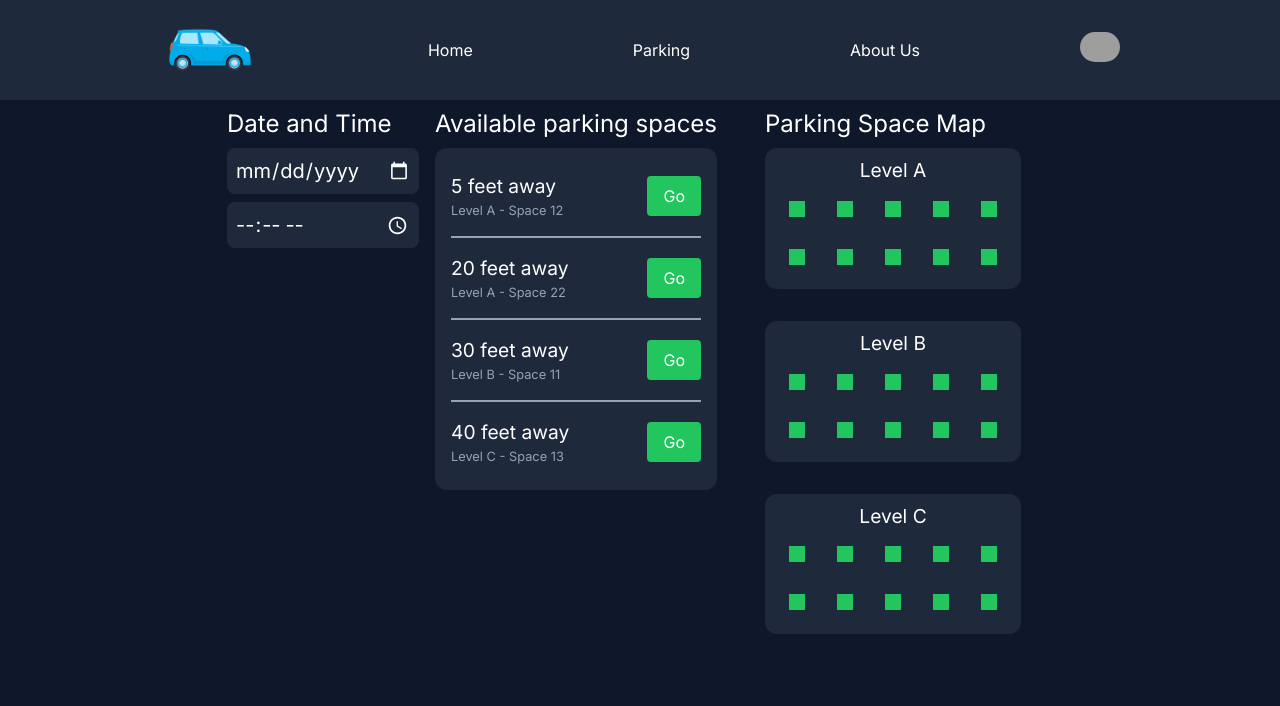
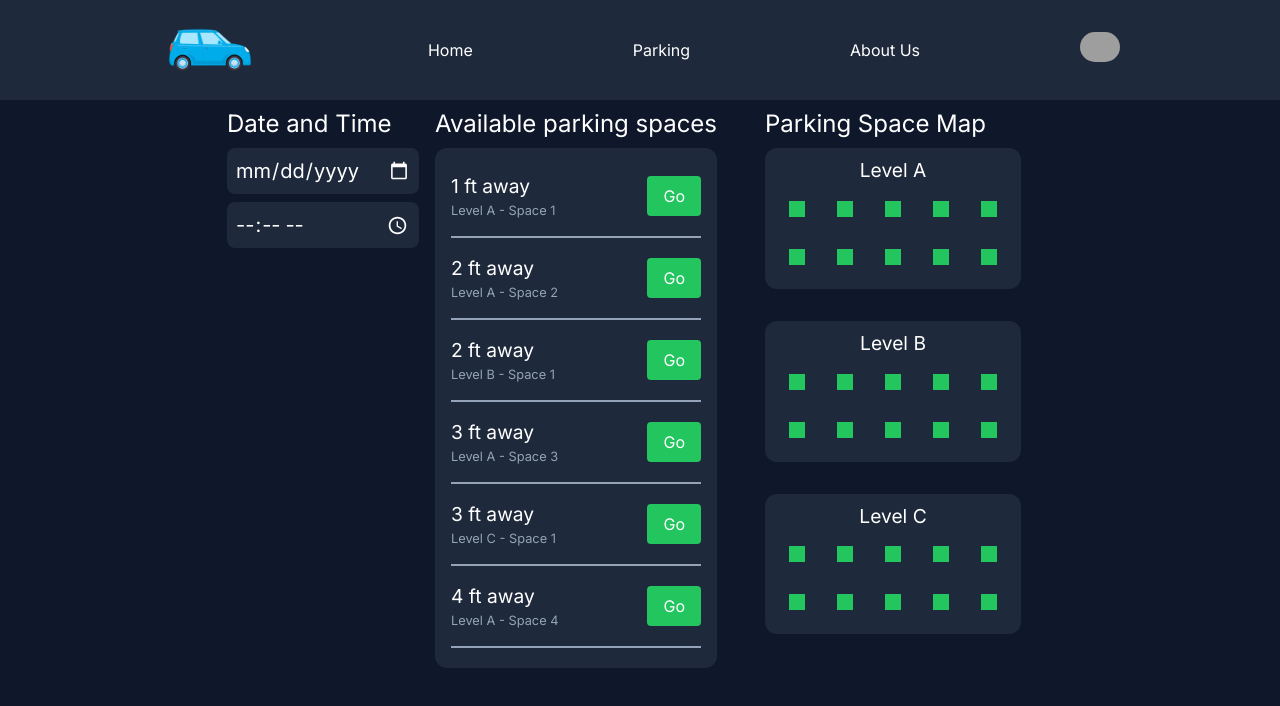
Before and after one commit to fhsu-swe-fall2023-team04/park-ez, a Next.js app: page /parking-space in a window 1280 px wide. Shown: the top 706 px of the page. Built offline with nearby package versions, Linux system fonts and the light colour scheme; grey boxes are pictures that could not be loaded.

Commit message:
parking map

```diff
--- a/_components/DateTimePicker.tsx
+++ /dev/null
@@ -1,19 +0,0 @@
-import React from 'react'
-
-export default function DateTimePicker() {
-	return (
-		<div className=' '>
-			<p className='py-2 text-2xl'>Date and Time</p>
-			<div className=' space-y-2'>
-				<input
-					type='date'
-					className='block w-full rounded-lg p-2 text-xl bg-slate-800 text-white 	'
-				/>
-				<input
-					type='time'
-					className='block w-full rounded-lg p-2 text-xl bg-slate-800 text-white '
-				/>
-			</div>
-		</div>
-	)
-}
--- a/_components/ParkingAvail.tsx
+++ /dev/null
@@ -1,40 +0,0 @@
-import React from 'react'
-
-export default function ParkingAvail() {
-  return (
-		<div>
-			{' '}
-			<p className=' text-2xl py-2'>Available parking spaces</p>
-			<ul className=' bg-slate-800 rounded-xl px-4 py-2 divide-y-2 divide-slate-400'>
-				<li className='flex py-4 items-center justify-between  '>
-					<div className='[&>*]:block'>
-						<big>5 feet away</big>
-						<small className=' text-slate-400'>Level A - Space 12</small>
-					</div>
-					<button className=' bg-green-500 px-4 py-2 rounded'>Go</button>
-				</li>
-				<li className='flex py-4 items-center justify-between '>
-					<div className='[&>*]:block'>
-						<big>20 feet away</big>
-						<small className=' text-slate-400'>Level A - Space 22</small>
-					</div>
-					<button className=' bg-green-500 px-4 py-2 rounded'>Go</button>
-				</li>
-				<li className='flex py-4 items-center justify-between '>
-					<div className='[&>*]:block'>
-						<big>30 feet away</big>
-						<small className=' text-slate-400'>Level B - Space 11</small>
-					</div>
-					<button className=' bg-green-500 px-4 py-2 rounded'>Go</button>
-				</li>
-				<li className='flex py-4 items-center justify-between '>
-					<div className='[&>*]:block'>
-						<big>40 feet away</big>
-						<small className=' text-slate-400'>Level C - Space 13</small>
-					</div>
-					<button className=' bg-green-500 px-4 py-2 rounded'>Go</button>
-				</li>
-			</ul>
-		</div>
-	)
-}
--- a/_models/ParkingSpace.ts
+++ b/_models/ParkingSpace.ts
@@ -15,7 +15,6 @@ export interface ParkingDocument extends Document {
     }
     entryTime: Date
     exitTime: Date
-
 }
 
 const parkingSchema = new Schema<ParkingDocument>({
--- a/app/parking-space/page.tsx
+++ b/app/parking-space/page.tsx
@@ -1,14 +1,61 @@
-import DateTimePicker from '@/_components/DateTimePicker'
-import ParkingAvail from '@/_components/ParkingAvail'
 import ParkingSpaceMap from '@/_components/ParkingSpaceMap'
-import Payment from '@/_components/Payment'
-import React from 'react'
+
+const spaces: { distance: number; level: string; number: number }[] = []
+
+// Levels array
+const levels = ['A', 'B', 'C']
+
+let i = 1
+
+// Create 10 spaces for each level A, B, and C
+levels.forEach((level) => {
+	for (let number = 1; number <= 10; number++) {
+		spaces.push({
+			distance: number * i,
+			level: level,
+			number: number,
+		})
+	}
+	i++
+})
+
+spaces.sort(
+	(a: { distance: number }, b: { distance: number }) => a.distance - b.distance
+)
 
 export default function ParkingSpace() {
 	return (
 		<div className=' flex space-x-4 px-4 flex-wrap justify-center'>
-			<DateTimePicker />
-			<ParkingAvail />
+			<div className=' '>
+				<p className='py-2 text-2xl'>Date and Time</p>
+				<div className=' space-y-2'>
+					<input
+						type='date'
+						className='block w-full rounded-lg p-2 text-xl bg-slate-800 text-white 	'
+					/>
+					<input
+						type='time'
+						className='block w-full rounded-lg p-2 text-xl bg-slate-800 text-white '
+					/>
+				</div>
+			</div>
+			<div>
+				{' '}
+				<p className=' text-2xl py-2'>Available parking spaces</p>
+				<ul className=' bg-slate-800 rounded-xl px-4 py-2 divide-y-2 divide-slate-400 overflow-scroll h-[65vh]'>
+					{spaces.map((space) => (
+						<li className='flex py-4 items-center justify-between  '>
+							<div className='[&>*]:block'>
+								<big>{space.distance} ft away</big>
+								<small className=' text-slate-400'>
+									Level {space.level} - Space {space.number}
+								</small>
+							</div>
+							<button className=' bg-green-500 px-4 py-2 rounded'>Go</button>
+						</li>
+					))}
+				</ul>
+			</div>
 			<ParkingSpaceMap />
 			{/* <Payment /> */}
 		</div>
```
Also changed, not shown: _models/ParkingMap.ts (+11 -3 lines).
